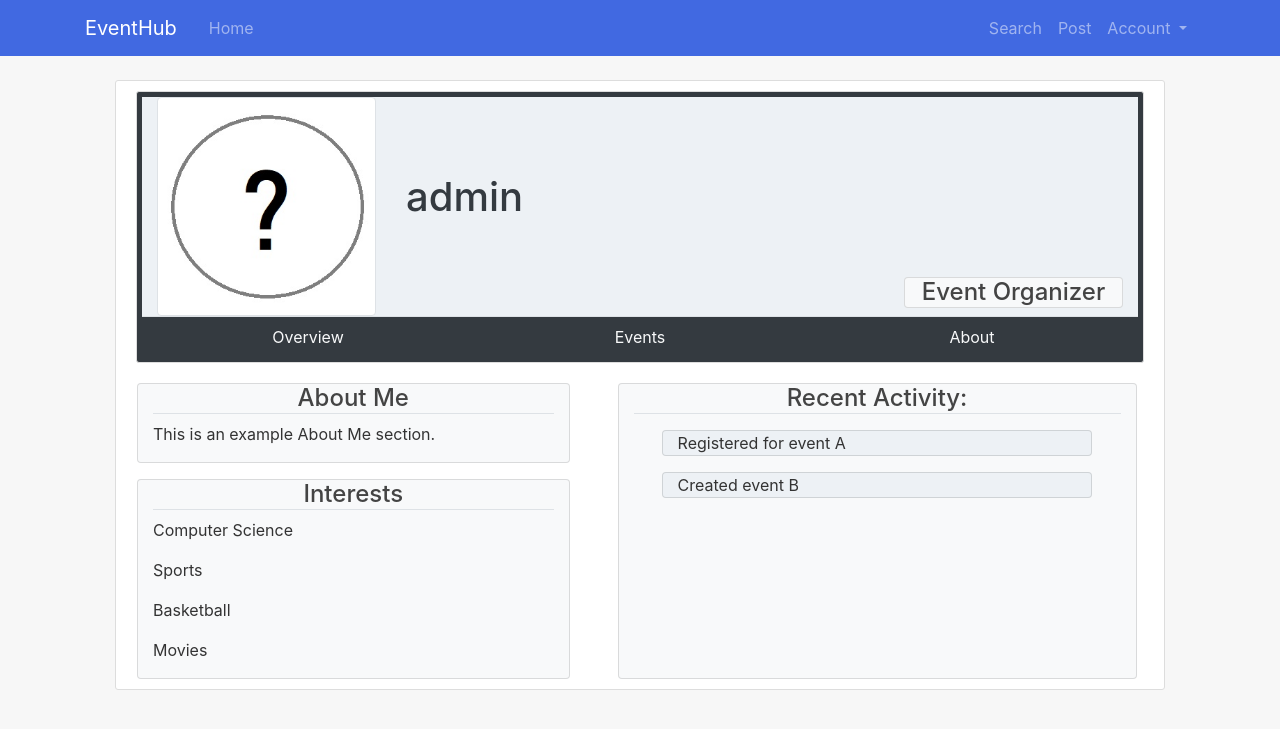
After one commit to Aldrazus/EventHub, a Flask app: a page that uses app/templates/base.html in a window 1280 px wide. The commit adds this page. Shown: the top 729 px of the page. Run offline with Flask 2, Linux system fonts and the light colour scheme; a user stored in the database is signed in; some libraries are stand-ins or nearby versions.

Commit message:
Added user profiles

```diff
--- a/app/static/main.css
+++ b/app/static/main.css
@@ -23,6 +23,15 @@ body {
 
   .site-header .navbar-nav .nav-link.active {
     font-weight: 500;
+  }
+
+  .banner {
+    background: #939afc;
+    padding: 20px 20px;
+    padding-bottom: 5px;
+    border: 1px solid #dddddd;
+    border-radius: 3px;
+    margin-bottom: 20px;
   }
 
   .content-section {
@@ -70,8 +79,8 @@ body {
   }
 
   .account-img {
-    height: 125px;
-    width: 125px;
+    height: 20%;
+    width: 20%;
     margin-right: 20px;
     margin-bottom: 16px;
   }
@@ -79,3 +88,11 @@ body {
   .account-heading {
     font-size: 2.5rem;
   }
+
+  .account-section {
+    background: gray;
+    padding: 10px 20px;
+    border: 1px solid #dddddd;
+    border-radius: 3px;
+    margin-bottom: 20px;
+  }
--- /dev/null
+++ b/app/templates/about.html
@@ -0,0 +1,5 @@
+{% extends "user.html" %}
+
+{% block user_content %}
+
+{% endblock %}
--- a/app/templates/base.html
+++ b/app/templates/base.html
@@ -36,9 +36,22 @@
                         {% else %}
                             <a class="nav-item nav-link" href="{{ url_for('home.search') }}">Search</a>
                             {% if current_user.role == "Event Organizer" %}
-                            <a class="nav-item nav-link" href="{{ url_for('organizer.post') }}">Post</a>
+                                <a class="nav-item nav-link" href="{{ url_for('organizer.post') }}">Post</a>
                             {% endif %}
-                            <a class="nav-item nav-link" href="{{ url_for('auth.logout') }}">Logout</a>
+                            <!-- Account Settings/Logout Dropdown -->
+                            <li class="nav-item dropdown">
+                                <a class="nav-link dropdown-toggle" href="#" id="navbarDropdown" role="button" data-toggle="dropdown">
+                                    Account
+                                </a>
+                                <div class="dropdown-menu" aria-labelledby="navbarDropdown">
+                                    <a class="dropdown-item" href="{{ url_for('auth.user', username=current_user.username) }}">Your Profile</a>
+                                    <div class="dropdown-divider"></div>
+                                    <a class="dropdown-item" href="{{ url_for('auth.settings') }}">Account Settings</a>
+                                    <div class="dropdown-divider"></div>
+                                    <a class="dropdown-item" href="{{ url_for('auth.logout') }}">Logout</a>
+                                </div>
+                            </li>
+                            <!-- <a class="nav-item nav-link" href="{{ url_for('auth.logout') }}">Logout</a> -->
                         {% endif %}
                     </div>
                 </div>
@@ -55,9 +68,14 @@
             {% endwith %}
 
         <main role="main" class="container">
-                <div class="col-md-8">
-                {% block content %}{% endblock %}
+            <div name="content-space" class="col-md-12">
+                {% block content_full %}
+                <div class="col-md-8 offset-md-2">
+                {% endblock %}
+                {% block content %}
+                {% endblock %}
                 </div>
+            </div>
         </main>
 
         <!-- Optional JavaScript -->
--- /dev/null
+++ b/app/templates/user.html
@@ -0,0 +1,71 @@
+{% extends "base.html" %}
+
+{% block content_full %}
+    <div class="col-md-12">
+{% endblock %}
+
+{% block content %}
+<div class="content-section">
+    <div class="banner bg-dark">
+        <div class="row border-bottom" style="margin-top: -15px; background-color: rgb(237,241,245)">
+            <div class="col-md-3 align-self-baseline">
+                <img class="img-fluid img-thumbnail" src= "{{ user.img_file }}" />
+            </div>
+            <div class="col-md-auto align-self-baseline" style="padding-bottom: 0.5rem;">
+                <h1><a class="text-dark" href="">{{ user.username }}</a></h1>
+            </div>
+            <div class="col-md-3 ml-auto text-center align-self-end">
+                <h4 class="card bg-light">{{current_user.role}}</h4>
+            </div>
+        </div>
+
+        <!-- Nav Tabs -->
+        <div class="row nav nav-tab nav-justified justify-content-center align-items-end">
+            <a class="nav-item nav-link text-light" href="{{ url_for('auth.user', username=user.username) }}">Overview</a>
+            {% if current_user.role == "Event Organizer" %}
+                <a class="nav-item nav-link text-light" href="{{ url_for('organizer.user_posts', username=user.username) }}">Events</a>
+            {% endif %}
+                <a class="nav-item nav-link text-light" href="{{ url_for('organizer.about', username=user.username) }}">About</a>
+        </div>
+
+    </div>
+
+    <div class="row">
+
+        {% block user_content %}
+
+        <div class="col-md-5 ml-3">
+            <div class="row mb-3">
+                <div class="col-md-12 card bg-light">
+                    <h4 class="text-center border-bottom">About Me</h4>
+                    <p>{{user.about}}</p>
+                </div>
+            </div>
+            <div class="row">
+                <div class="col-md-12 card bg-light">
+                    <h4 class="text-center border-bottom">Interests</h4>
+                    {% for item in user.interests %}
+                    <p>{{item}}</p>
+                    {% endfor %}
+                </div>
+            </div>
+        </div>
+        <div class="col-md-6 ml-5 card bg-light">
+            <h4 class="text-center border-bottom mb-3">Recent Activity:</h4>
+
+            {% for item in activity %}
+                <div class="row mb-3">
+                    <div class="col-md-10 offset-md-1 card" style="background: rgb(237,241,245);">
+                        {{item}}
+                    </div>
+                </div>
+            {% endfor %}
+
+        </div>
+
+        {% endblock %}
+
+    </div>
+</div>
+
+{% endblock %}
--- a/app/views/auth.py
+++ b/app/views/auth.py
@@ -53,3 +53,28 @@ def register():
         flash('successful registration')
         return redirect(url_for('auth.login'))
     return render_template('register.html', title="Register", form=form)
+
+@mod.route('/settings', methods=['GET', 'POST'])
+@login_required
+def settings():
+    return render_template('settings.html')
+
+@mod.route('/user/<string:username>', methods=['GET'])
+@login_required
+def user(username):
+    # Get info from db based on username, send to template
+    user_info = {
+        'username': username,
+        'about': 'This is an example About Me section.',
+        'img_file': url_for('static', filename='profile_pics/default.jpg'),
+        'interests': [
+            'Computer Science',
+            'Sports',
+            'Basketball',
+            'Movies'
+        ]
+    }
+    # 10 most recent events, with option to show more potentially added later on
+    # Should send associated event object to link that in the activity
+    activity = ["Registered for event A", "Created event B"]
+    return render_template('user.html', title=username, user=user_info, activity=activity)
```
Also changed, not shown: app/templates/login.html (+19 -9 lines), app/templates/register.html (+8 -9 lines), app/templates/settings.html (added, +10 -0 lines), app/views/organizer.py (+34 -0 lines), app.db, app/static/profile_pics/default.jpg (added), 1 other file.
